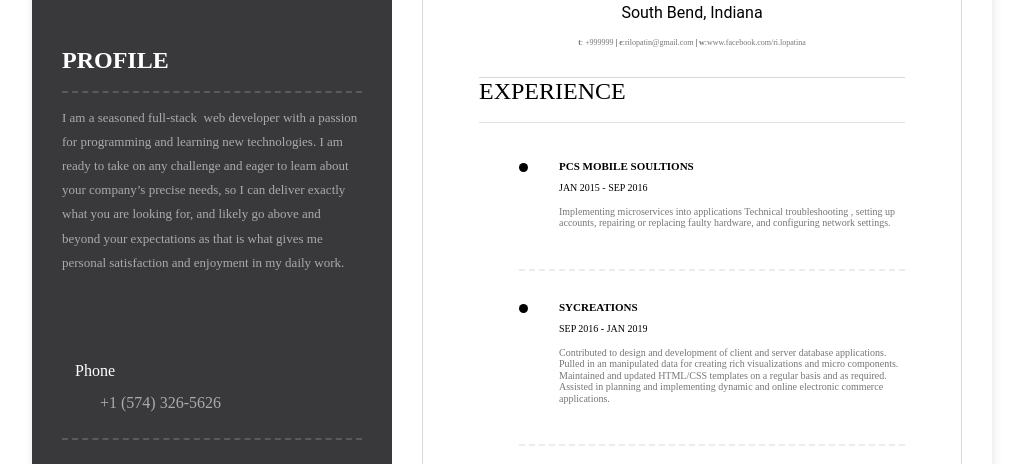
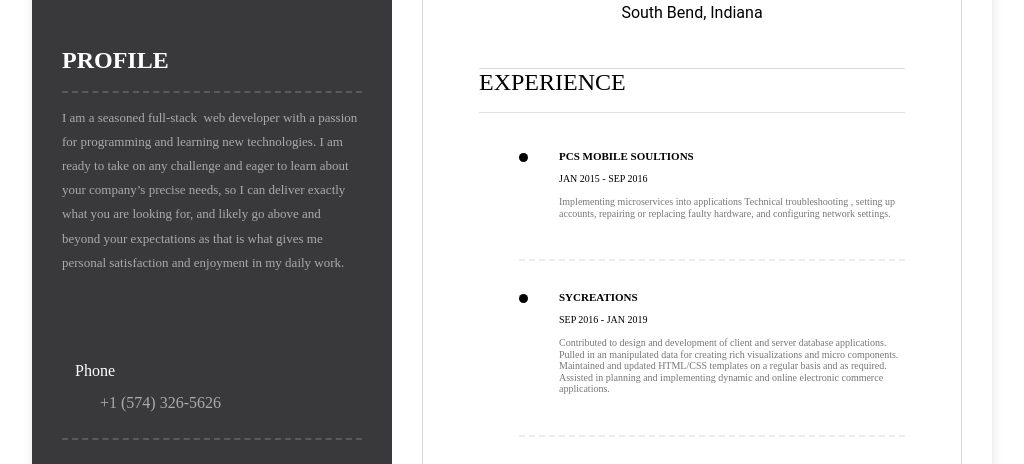
Before and after one commit to DustinTheGreat/dustinthegreat.github.io, a plain HTML site: page index.html in a window 1280 px wide. Shown: the part 323-787 px from the top of the page, without its empty margins (128-1152 px from the left). Drawn offline with nearby package versions, Linux system fonts and the light colour scheme; a script that the page names is missing; some icons are missing.

Commit message:
Update index.html

```diff
--- a/index.html
+++ b/index.html
@@ -111,11 +111,6 @@ satisfaction and enjoyment in my daily work.
        <h1 class="name">Dustin Roberts</h1>
        <span class="position">Web Developer</span>
        <address class="about-address">South Bend, Indiana</address>
-       <div class="about-contacts">
-         <a class="about-contacts__link"href="#"><b>t</b>: +999999</a> |
-         <a class="about-contacts__link"href="#"><b>e</b>:rilopatin@gmail.com</a> |
-         <a class="about-contacts__link"href="#"><b>w</b>:www.facebook.com/ri.lopatina</a>
-       </div>
       </div>
       <div class="experience">
         <h2 class="heading heading_dark">
```
